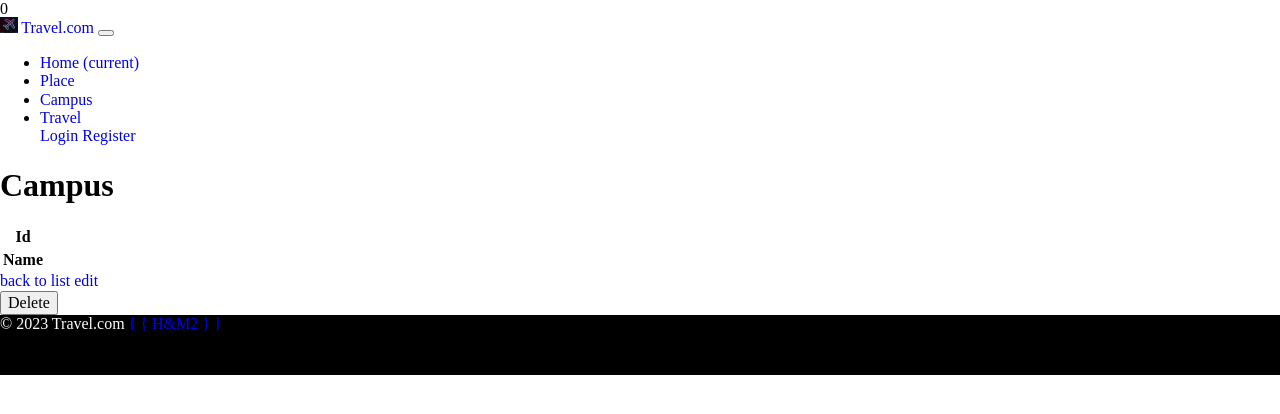
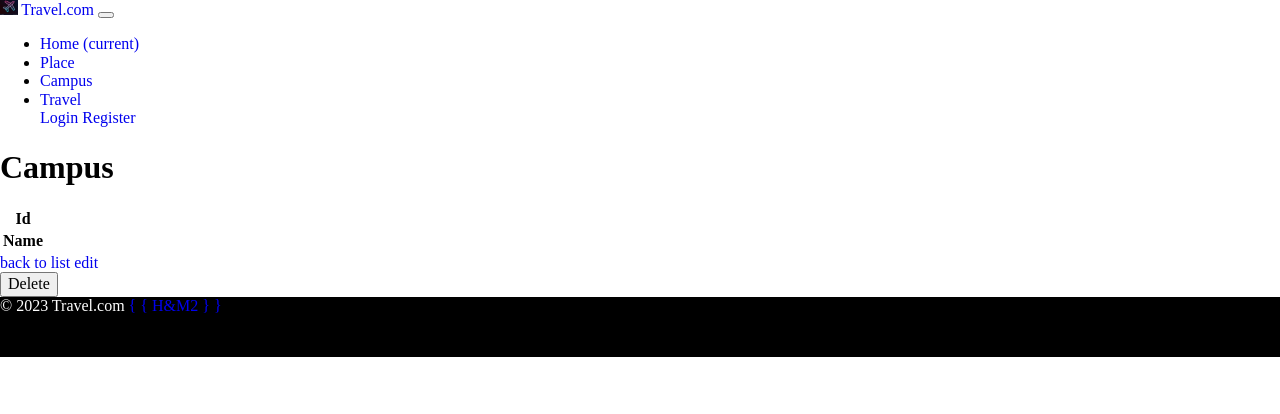
Before and after one commit to Mfail4562/ProjetSortir, a Symfony app: template templates/campus/show.html.twig in a window 1280 px wide. Shown: the top 414 px of the page. Run offline with Twig, Linux system fonts and the light colour scheme; the template is opened without the code that fills it, so the values that code supplies are empty; some libraries are stand-ins or nearby versions.

Commit message:
mise en forme

```diff
--- a/templates/base.html.twig
+++ b/templates/base.html.twig
@@ -14,14 +14,14 @@
     <link rel="icon" href="{{ asset('img/airplane.avif') }}">
     {% block extrastyles %}{% endblock %}
 </head>
-<header>0
+<header>
     {% include 'inc/nav.html.twig' %}
 </header>
 <div style="max-width: 50%" class="container-fluid align-self-auto">
     {# read and display all flash messages #}
     {% for label, messages in app.flashes %}
         {% for message in messages %}
-            <div class="text-center flash flash-{{ label }}">
+            <div class="text-center  flash flash-{{ label }}">
                 {{ message }}
             </div>
         {% endfor %}
```
